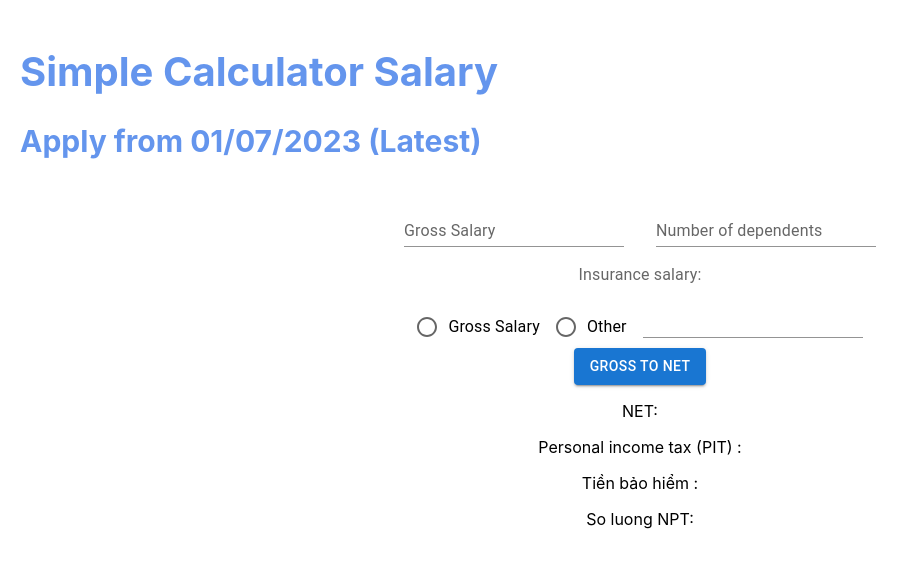
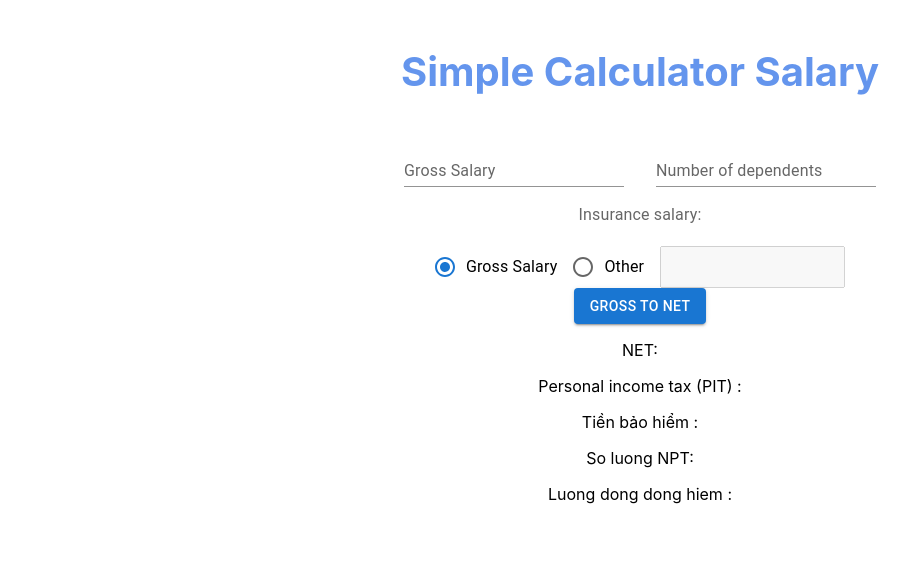
Before and after one commit to lientran1990/net-gross-calculation, a React (Create React App) app: page / in a window 1280 px wide. Shown: the top 568 px of the page, without its empty margins (0-920 px from the left). Built offline with nearby package versions, Linux system fonts and the light colour scheme.

Commit message:
fix: radio (Insurance salary)

```diff
--- a/src/App.css
+++ b/src/App.css
@@ -3,7 +3,7 @@
   padding: 20px;
 }
 h1 {
-  text-align: left;
+  text-align: center;
   font-size: 40px;
   color: cornflowerblue;
 }
--- a/src/App.js
+++ b/src/App.js
@@ -13,13 +13,18 @@ import FormLabel from "@mui/material/FormLabel";
 function luongdongbaohiem(grossSalary) {
   var luongcoso = 1800000;
   var luongtoithieuvung = 4680000;
+  var inputUserEnter = 0;
 
-  if (grossSalary >= luongtoithieuvung && grossSalary <= 20 * luongcoso) {
-    return grossSalary;
-  } else if (grossSalary < luongtoithieuvung) {
-    return 0;
+  if (inputUserEnter > 0) {
+    return inputUserEnter;
   } else {
-    return luongcoso * 20;
+    if (grossSalary >= luongtoithieuvung && grossSalary <= 20 * luongcoso) {
+      return grossSalary;
+    } else if (grossSalary < luongtoithieuvung) {
+      return 0;
+    } else {
+      return luongcoso * 20;
+    }
   }
 }
 
@@ -49,6 +54,9 @@ function App() {
   const [tax, setTax] = useState("");
   const [tienbaohiem, setTienbaohiem] = useState("");
   const [soluongNPT, setSoluongNPT] = useState("");
+  const [inputUserEnter, setInputUserEnter] = useState("");
+  const [checked, setChecked] = useState(false);
+  const [otherInfo, setOtherInfo] = useState("");
 
   const handleClick = (event) => {
     const gtgc = 11000000;
@@ -64,12 +72,13 @@ function App() {
     setTienbaohiem(tienbaohiem.toLocaleString("en-US"));
     setTax(tienThue.toLocaleString("en-US"));
     setSoluongNPT(soluongNPT);
+    setInputUserEnter(inputUserEnter);
   };
 
   return (
     <div className="App">
       <h1>Simple Calculator Salary</h1>
-      <h2>Apply from 01/07/2023 (Latest) </h2>
+      {/* <h2>Apply from 01/07/2023 (Latest) </h2> */}
       <div>
         <NumericFormat
           displayType="input"
@@ -108,14 +117,27 @@ function App() {
         >
           <FormControlLabel
             value="luongChinhThuc"
-            control={<Radio />}
+            control={
+              <Radio
+                checked={!checked} // da chon luong khac
+                onClick={() => setChecked(!checked)}
+              />
+            }
             label="Gross Salary"
           />
-          <FormControlLabel value="other" control={<Radio />} label="Other" />
+          <FormControlLabel
+            control={
+              <Radio checked={checked} onClick={() => setChecked(!checked)} />
+            }
+            label="Other"
+            value="other"
+          />
+
           <NumericFormat
+            disabled={!checked}
             thousandSeparator
-            customInput={TextField}
-            variant="standard"
+            onChange={(e) => setInputUserEnter(e.target.value)}
+            onKeyDown={(e) => setOtherInfo(e.target.value)}
           />
         </RadioGroup>
       </FormControl>
@@ -124,11 +146,12 @@ function App() {
       <Button variant="contained" onClick={handleClick}>
         Gross to Net
       </Button>
-      <p>NET: {result} </p>
+      <p>NET:{result}</p>
       <p></p>
       <p>Personal income tax (PIT) : {tax} </p>
       <p>Tiền bảo hiểm : {tienbaohiem}</p>
       <p>So luong NPT: {soluongNPT}</p>
+      <p>Luong dong dong hiem : {inputUserEnter}</p>
     </div>
   );
 }
```
